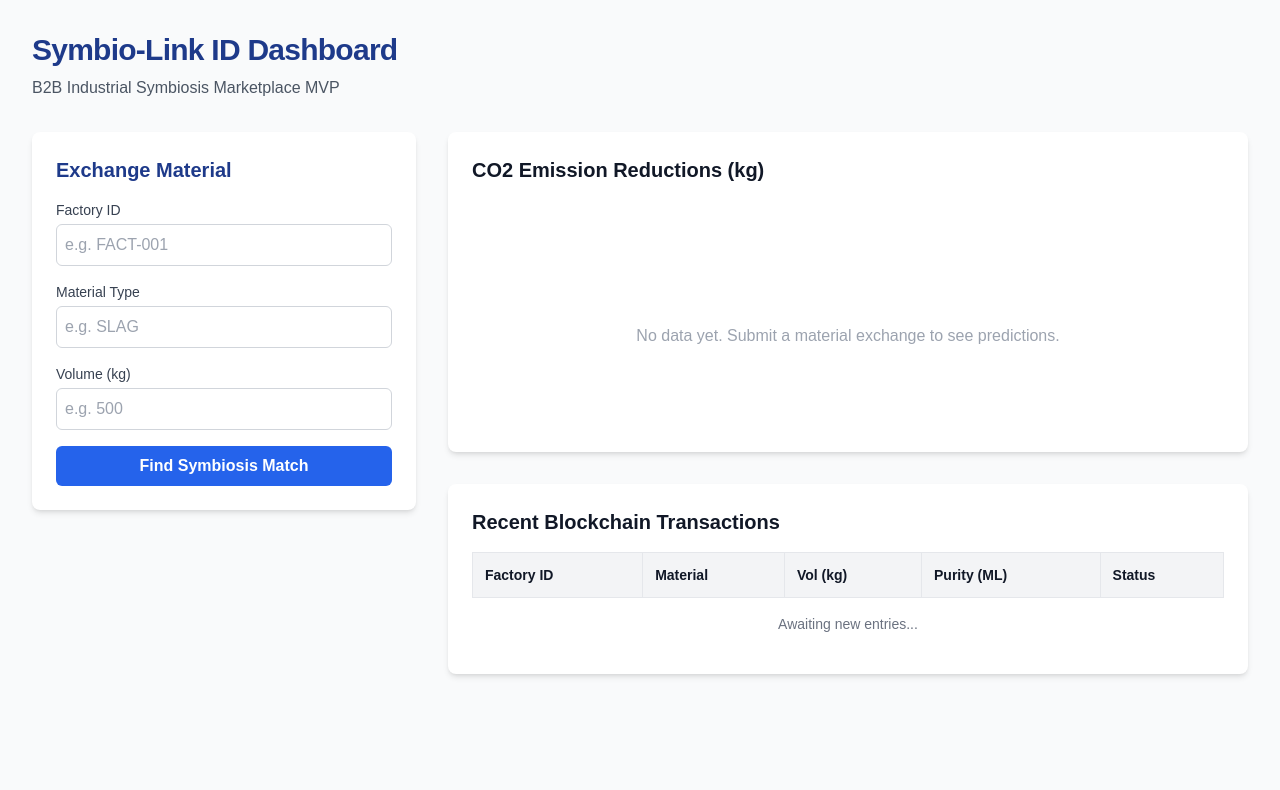
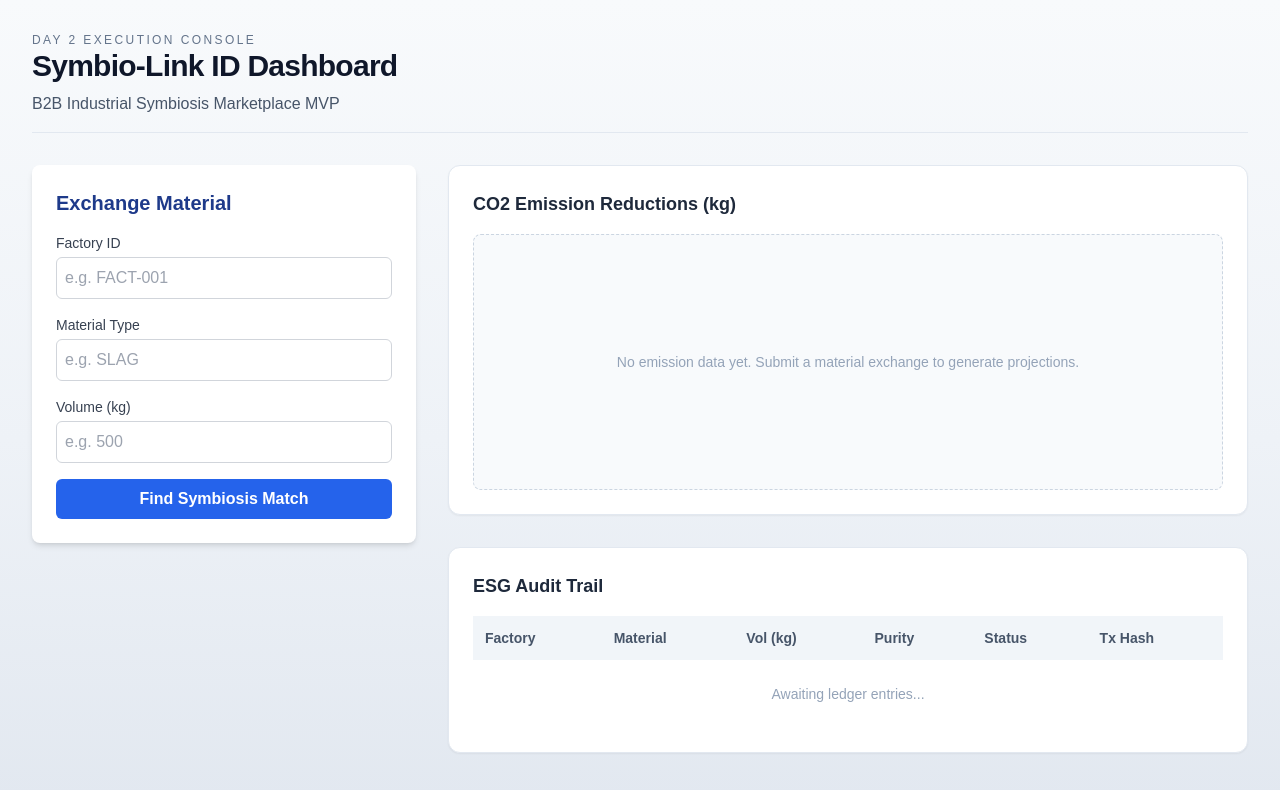
Before and after one commit to angga1837/Symbio-Link-ID, a Next.js app in the folder frontend/: page / in a window 1280 px wide. Shown: the top 790 px of the page. Built offline with nearby package versions, Linux system fonts and the light colour scheme.

Commit message:
feat(frontend): add audit trail and emission chart

```diff
--- a/frontend/src/app/page.tsx
+++ b/frontend/src/app/page.tsx
@@ -1,8 +1,9 @@
 "use client";
 
-import React, { useState } from "react";
+import { useState } from "react";
+import AuditTrail from "../components/AuditTrail";
+import EmissionChart, { EmissionPoint } from "../components/EmissionChart";
 import WasteForm from "../components/WasteForm";
-import { BarChart, Bar, XAxis, YAxis, CartesianGrid, Tooltip, Legend, ResponsiveContainer } from "recharts";
 
 interface TransactionResult {
   sender_factory_id: string;
@@ -22,18 +23,21 @@ export default function Dashboard() {
     setResults((prev) => [newResult, ...prev]);
   };
 
-  const chartData = results.map((r, idx) => ({
-    name: "Tx " + (idx + 1).toString(),
-    ml_purity: r.system_outputs?.ml_purity_score || 0.986,
-    co2_saved_kg: Math.round(r.volume_kg * 1.5),
-  })).reverse();
+  const chartData: EmissionPoint[] = results
+    .map((r, idx) => ({
+      name: `Tx ${(idx + 1).toString()}`,
+      ml_purity: r.system_outputs?.ml_purity_score ?? 0.986,
+      co2_saved_kg: Math.round(r.volume_kg * 1.5),
+    }))
+    .reverse();
 
   return (
-    <div className="min-h-screen bg-gray-50 p-8 text-gray-900">
-      <div className="max-w-7xl mx-auto">
-        <header className="mb-8">
-          <h1 className="text-3xl font-extrabold text-blue-900 tracking-tight">Symbio-Link ID Dashboard</h1>
-          <p className="text-gray-600 mt-2">B2B Industrial Symbiosis Marketplace MVP</p>
+    <div className="min-h-screen bg-[linear-gradient(180deg,#f8fafc_0%,#eef2f7_55%,#e2e8f0_100%)] p-8 text-slate-900">
+      <div className="mx-auto max-w-7xl">
+        <header className="mb-8 border-b border-slate-200 pb-4">
+          <p className="text-xs uppercase tracking-[0.2em] text-slate-500">Day 2 Execution Console</p>
+          <h1 className="text-3xl font-extrabold tracking-tight text-slate-900">Symbio-Link ID Dashboard</h1>
+          <p className="mt-2 text-slate-600">B2B Industrial Symbiosis Marketplace MVP</p>
         </header>
 
         <div className="grid grid-cols-1 lg:grid-cols-3 gap-8">
@@ -42,64 +46,14 @@ export default function Dashboard() {
           </div>
 
           <div className="lg:col-span-2 space-y-8">
-            <div className="bg-white p-6 shadow-md rounded-lg h-80">
-              <h2 className="text-xl font-bold mb-4">CO2 Emission Reductions (kg)</h2>
-              {chartData.length > 0 ? (
-                <ResponsiveContainer width="100%" height="100%">
-                  <BarChart data={chartData}>
-                    <CartesianGrid strokeDasharray="3 3" />
-                    <XAxis dataKey="name" />
-                    <YAxis />
-                    <Tooltip cursor={{ fill: 'transparent' }} />
-                    <Legend />
-                    <Bar dataKey="co2_saved_kg" fill="#10B981" name="CO2 Saved (kg)" />
-                  </BarChart>
-                </ResponsiveContainer>
-              ) : (
-                <div className="flex items-center justify-center h-full text-gray-400">
-                  No data yet. Submit a material exchange to see predictions.
-                </div>
-              )}
+            <div className="rounded-xl border border-slate-200 bg-white p-6 shadow-sm">
+              <h2 className="mb-4 text-lg font-semibold text-slate-800">CO2 Emission Reductions (kg)</h2>
+              <EmissionChart data={chartData} />
             </div>
 
-            <div className="bg-white p-6 shadow-md rounded-lg overflow-x-auto">
-              <h2 className="text-xl font-bold mb-4">Recent Blockchain Transactions</h2>
-              <table className="w-full text-sm text-left border-collapse">
-                <thead className="bg-gray-100">
-                  <tr>
-                    <th className="p-3 border">Factory ID</th>
-                    <th className="p-3 border">Material</th>
-                    <th className="p-3 border">Vol (kg)</th>
-                    <th className="p-3 border">Purity (ML)</th>
-                    <th className="p-3 border">Status</th>
-                  </tr>
-                </thead>
-                <tbody>
-                  {results.length > 0 ? results.map((r, idx) => (
-                    <tr key={idx} className="border-b hover:bg-gray-50">
-                      <td className="p-3 border font-medium">{r.sender_factory_id}</td>
-                      <td className="p-3 border">{r.material_type}</td>
-                      <td className="p-3 border">{r.volume_kg}</td>
-                      <td className="p-3 border text-green-600 font-bold">
-                        {r.system_outputs?.ml_purity_score
-                          ? (r.system_outputs.ml_purity_score * 100).toFixed(1) + "%"
-                          : '98.6%'}
-                      </td>
-                      <td className="p-3 border">
-                        <span className="px-2 py-1 bg-green-100 text-green-800 rounded text-xs font-bold">
-                          {r.system_outputs?.optimization_status || 'MATCH_FOUND'}
-                        </span>
-                      </td>
-                    </tr>
-                  )) : (
-                    <tr>
-                      <td colSpan={5} className="p-4 text-center text-gray-500">
-                        Awaiting new entries...
-                      </td>
-                    </tr>
-                  )}
-                </tbody>
-              </table>
+            <div className="rounded-xl border border-slate-200 bg-white p-6 shadow-sm">
+              <h2 className="mb-4 text-lg font-semibold text-slate-800">ESG Audit Trail</h2>
+              <AuditTrail rows={results} />
             </div>
           </div>
         </div>
--- /dev/null
+++ b/frontend/src/components/AuditTrail.tsx
@@ -0,0 +1,63 @@
+import React from "react";
+
+interface AuditRow {
+  sender_factory_id: string;
+  material_type: string;
+  volume_kg: number;
+  system_outputs?: {
+    ml_purity_score?: number;
+    optimization_status?: string;
+    blockchain_tx_hash?: string;
+  };
+}
+
+export default function AuditTrail({ rows }: { rows: AuditRow[] }) {
+  return (
+    <div className="overflow-x-auto">
+      <table className="w-full text-left text-sm">
+        <thead className="bg-slate-100 text-slate-600">
+          <tr>
+            <th className="px-3 py-3 font-semibold">Factory</th>
+            <th className="px-3 py-3 font-semibold">Material</th>
+            <th className="px-3 py-3 font-semibold">Vol (kg)</th>
+            <th className="px-3 py-3 font-semibold">Purity</th>
+            <th className="px-3 py-3 font-semibold">Status</th>
+            <th className="px-3 py-3 font-semibold">Tx Hash</th>
+          </tr>
+        </thead>
+        <tbody>
+          {rows.length > 0 ? (
+            rows.map((row, idx) => (
+              <tr key={`${row.sender_factory_id}-${idx}`} className="border-b border-slate-200">
+                <td className="px-3 py-3 font-medium text-slate-800">{row.sender_factory_id}</td>
+                <td className="px-3 py-3 text-slate-700">{row.material_type}</td>
+                <td className="px-3 py-3 text-slate-700">{row.volume_kg}</td>
+                <td className="px-3 py-3 text-emerald-700">
+                  {row.system_outputs?.ml_purity_score
+                    ? `${(row.system_outputs.ml_purity_score * 100).toFixed(1)}%`
+                    : "98.6%"}
+                </td>
+                <td className="px-3 py-3">
+                  <span className="rounded-full bg-emerald-100 px-2 py-1 text-xs font-semibold text-emerald-800">
+                    {row.system_outputs?.optimization_status || "MATCH_FOUND"}
+                  </span>
+                </td>
+                <td className="px-3 py-3 text-slate-500">
+                  {row.system_outputs?.blockchain_tx_hash
+                    ? row.system_outputs.blockchain_tx_hash.slice(0, 10) + "..."
+                    : "PENDING"}
+                </td>
+              </tr>
+            ))
+          ) : (
+            <tr>
+              <td colSpan={6} className="px-3 py-6 text-center text-slate-400">
+                Awaiting ledger entries...
+              </td>
+            </tr>
+          )}
+        </tbody>
+      </table>
+    </div>
+  );
+}
--- /dev/null
+++ b/frontend/src/components/EmissionChart.tsx
@@ -0,0 +1,54 @@
+"use client";
+
+import React from "react";
+import {
+  Area,
+  AreaChart,
+  CartesianGrid,
+  ResponsiveContainer,
+  Tooltip,
+  XAxis,
+  YAxis,
+} from "recharts";
+
+export interface EmissionPoint {
+  name: string;
+  co2_saved_kg: number;
+  ml_purity: number;
+}
+
+export default function EmissionChart({ data }: { data: EmissionPoint[] }) {
+  if (data.length === 0) {
+    return (
+      <div className="flex h-64 w-full items-center justify-center rounded-lg border border-dashed border-slate-300 bg-slate-50 text-sm text-slate-400">
+        No emission data yet. Submit a material exchange to generate projections.
+      </div>
+    );
+  }
+
+  return (
+    <div className="h-64 w-full">
+      <ResponsiveContainer width="100%" height="100%">
+        <AreaChart data={data} margin={{ top: 12, right: 16, left: 0, bottom: 0 }}>
+          <CartesianGrid strokeDasharray="3 3" stroke="#E2E8F0" />
+          <XAxis dataKey="name" tick={{ fill: "#475569", fontSize: 12 }} />
+          <YAxis tick={{ fill: "#475569", fontSize: 12 }} />
+          <Tooltip
+            cursor={{ stroke: "#94A3B8" }}
+            contentStyle={{ background: "#0F172A", borderRadius: 8, border: "none" }}
+            labelStyle={{ color: "#E2E8F0" }}
+            itemStyle={{ color: "#F8FAFC" }}
+          />
+          <Area
+            type="monotone"
+            dataKey="co2_saved_kg"
+            stroke="#0F766E"
+            fill="#0F766E"
+            fillOpacity={0.2}
+            name="CO2 Saved (kg)"
+          />
+        </AreaChart>
+      </ResponsiveContainer>
+    </div>
+  );
+}
```
Also changed, not shown: 1 other file (tests, documents, lock files or other folders).
